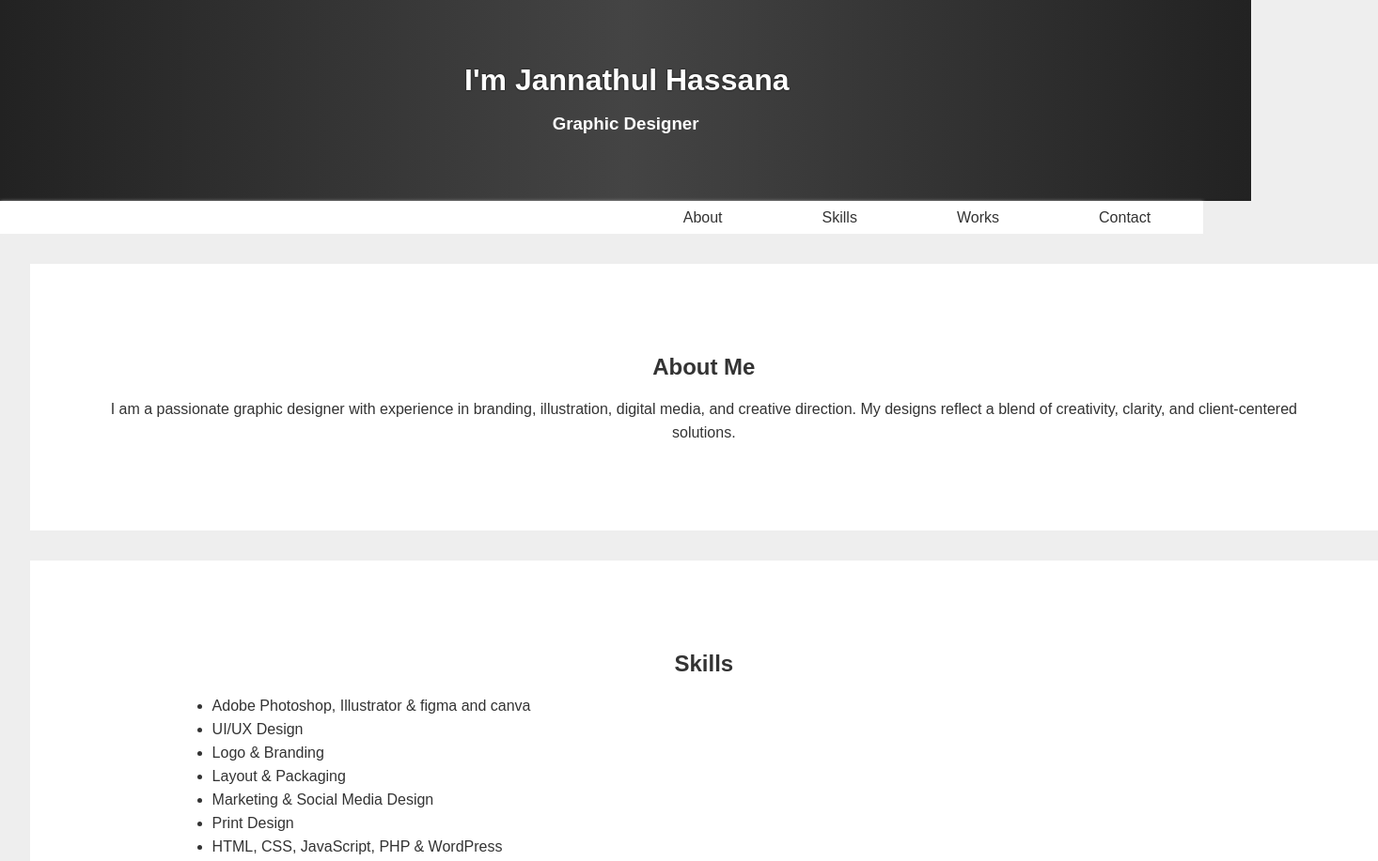
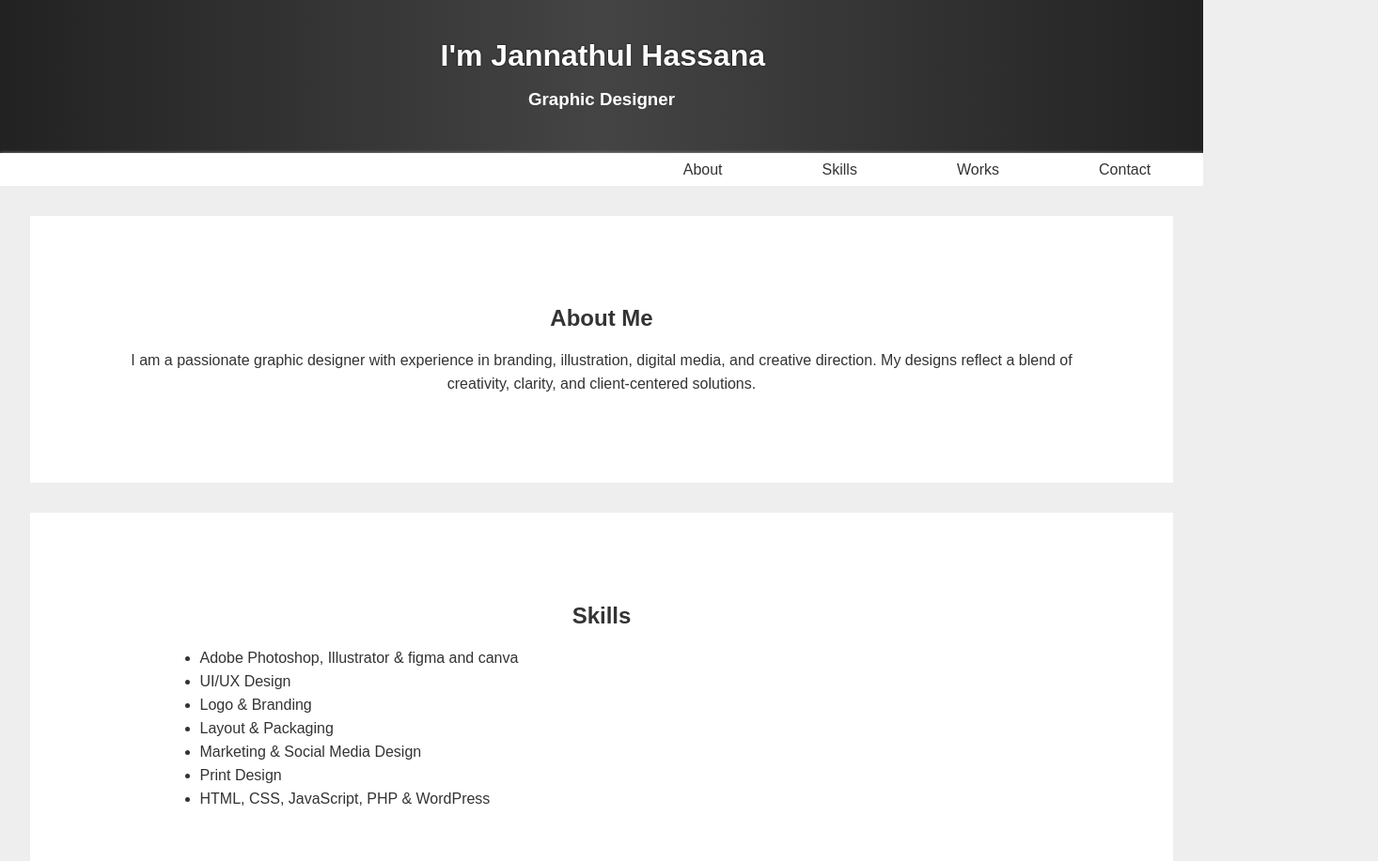
Before and after one commit to Gem13325/Portfolio, a plain HTML site: page index.html in a window 1280 px wide. Shown: the top 917 px of the page at 94% size, 1466 px wide, since content can reach past the window. Drawn offline with Linux system fonts and the light colour scheme.

Commit message:
Refactor CSS for layout adjustments
Adjusted padding and width for header, footer, and sections.

```diff
--- a/index.html
+++ b/index.html
@@ -24,15 +24,22 @@
   }
   header, footer {
     background: linear-gradient(to right, #222, #444, #222);
-    padding: 4% 2%;
+    padding: 2%;
     color: white;
     position: relative;
     text-align: center;
+    width: 96%;
+    height: 100%;
+  }
+  header {
+    padding-top: 2%;
   }
   #about, #skill, #works, #contact, .work-item {
     background-color: white;
     margin: 2.5%;
     padding: 6%;
+    width: 83%;
+    height: 100%;
   }
   box{
     width: 100%;
@@ -74,9 +81,6 @@
     margin-bottom: 5%;
 
   }
-  footer {
-    padding: 1%;
-  }
   nav a {
     text-align: center;
     padding: 0 4%;
@@ -103,10 +107,7 @@
     box-shadow: 8px 8px 8px #aaaa;
     border-radius: 6px;
   }
-  section,header, footer, #contact {
-    width: 100%;
-    height: 100%;
-  }
+
   @media screen and (min-width: 720px) {
     body {
       text-align: center;
```
